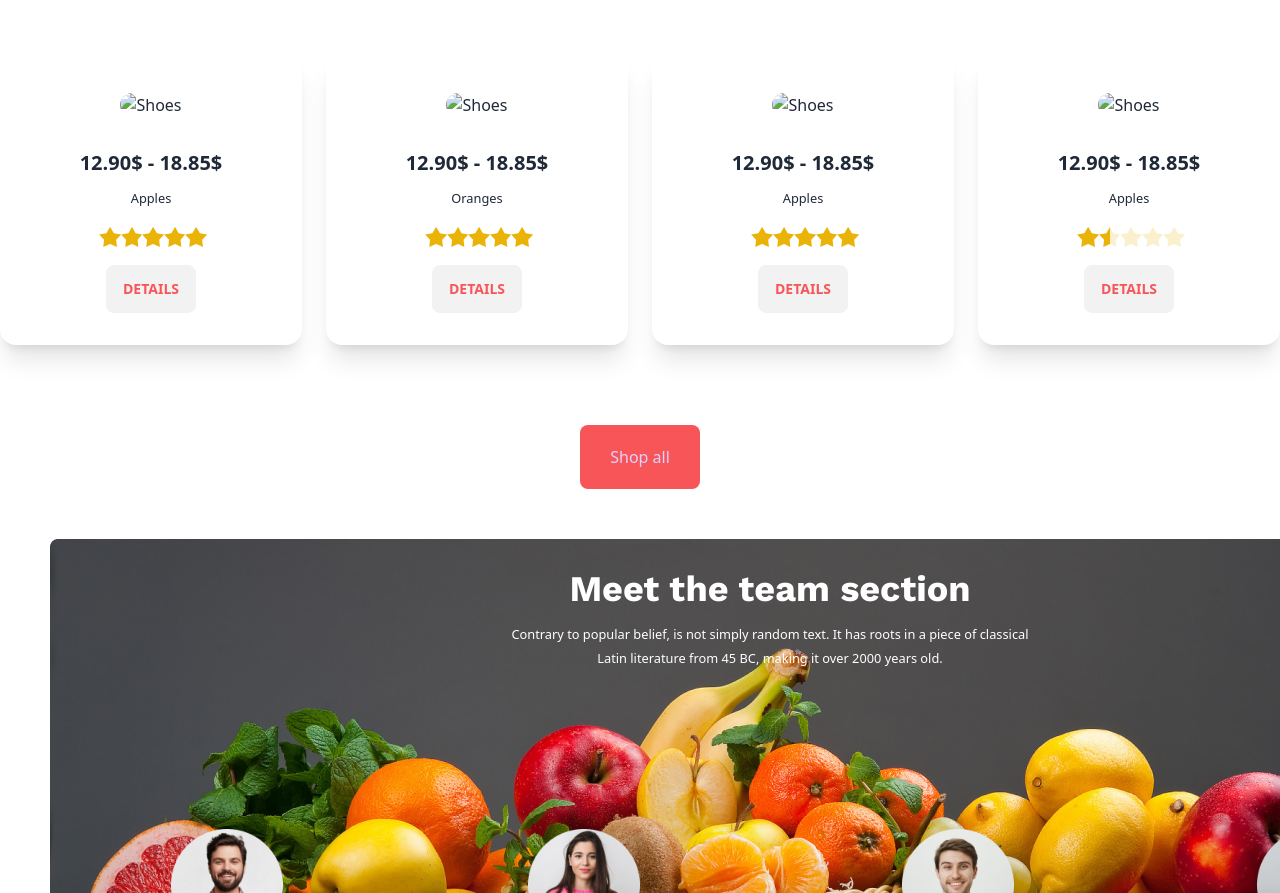
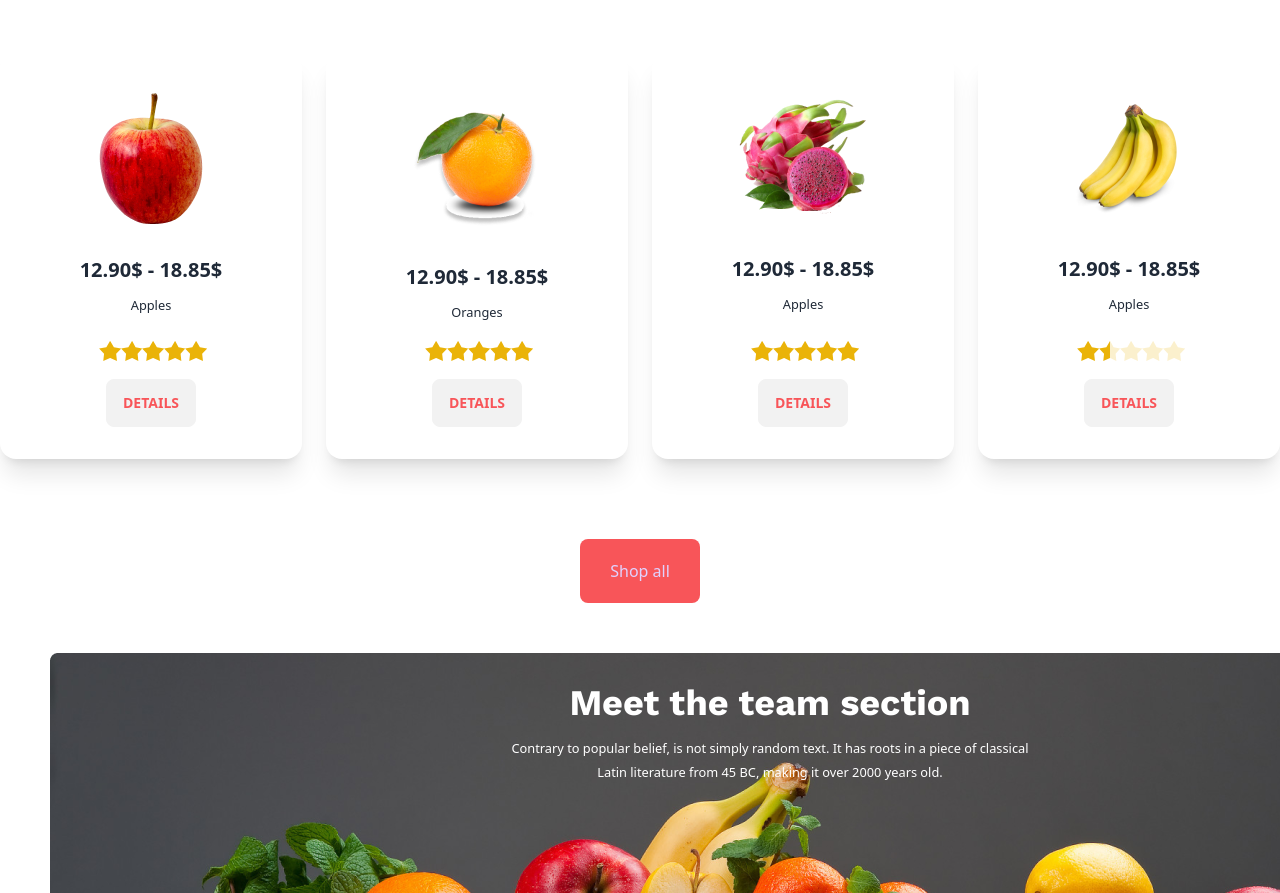
Before and after one commit to Rifat2003/assihnment-3, a plain HTML site: page index.html in a window 1280 px wide. Shown: the part 1001-1894 px from the top of the page. Drawn offline with nearby package versions, Linux system fonts and the light colour scheme; the site is published under a folder, as on GitHub Pages, so addresses that start at the root find nothing.

Commit message:
fixing bug

```diff
--- a/index.html
+++ b/index.html
@@ -186,7 +186,7 @@ background: #F85559;
       <section class="flex gap-6">
         <div class="card w-96 bg-base-100 shadow-xl">
           <figure class="px-10 pt-10">
-            <img src="/images/fruit6.png" alt="Shoes" class="rounded-xl" />
+            <img src="styles/images/fruit6.png" alt="Shoes" class="rounded-xl" />
           </figure>
           <div class="card-body items-center text-center">
             <h2 class="card-title">12.90$ - 18.85$</h2>
@@ -210,7 +210,7 @@ background: #F85559;
               <button class="btn text-[#F85559]" onclick="my_modal_2.showModal()">Details</button>
 <dialog id="my_modal_1" class="modal">
   <form method="dialog" class="modal-box">
-    <img class="ml-[170px]" src="images/fruit8.png" alt="">
+    <img class="ml-[170px]" src="styles/images/fruit8.png" alt="">
     <h3 class="font-bold text-lg">Red Dragon</h3>
     <p class="py-4"><small>Professional employees are there for you to pick the most <br> amazing and fresh fruits.</small></p>
     <div class="card-actions">
@@ -244,7 +244,7 @@ background: #F85559;
         <!-- card 2 -->
         <div class="card w-96 bg-base-100 shadow-xl">
           <figure class="px-10 pt-10">
-            <img src="/images/fruit7.png" alt="Shoes" class="rounded-xl" />
+            <img src="styles/images/fruit7.png" alt="Shoes" class="rounded-xl" />
           </figure>
           <div class="card-body items-center text-center">
             <h2 class="card-title">12.90$ - 18.85$</h2>
@@ -268,7 +268,7 @@ background: #F85559;
               <button class="btn text-[#F85559]" onclick="my_modal_2.showModal()">Details</button>
 <dialog id="my_modal_2" class="modal">
   <form method="dialog" class="modal-box">
-    <img class="ml-[170px]" src="images/fruit7.png" alt="">
+    <img class="ml-[170px]" src="styles/images/fruit7.png" alt="">
     <h3 class="font-bold text-lg">Orange</h3>
     <p class="py-4"><small>Professional employees are there for you to pick the most <br> amazing and fresh fruits.</small></p>
     <div class="card-actions">
@@ -302,7 +302,7 @@ background: #F85559;
         <!-- card-3 -->
         <div class="card w-96 bg-base-100 shadow-xl">
           <figure class="px-10 pt-10">
-            <img src="/images/fruit8.png" alt="Shoes" class="rounded-xl" />
+            <img src="styles/images/fruit8.png" alt="Shoes" class="rounded-xl" />
           </figure>
           <div class="card-body items-center text-center">
             <h2 class="card-title">12.90$ - 18.85$</h2>
@@ -326,7 +326,7 @@ background: #F85559;
               <button class="btn text-[#F85559]" onclick="my_modal_2.showModal()">Details</button>
 <dialog id="my_modal_3" class="modal">
   <form method="dialog" class="modal-box">
-    <img class="ml-[170px]" src="images/fruit9.png" alt="">
+    <img class="ml-[170px]" src="styles/images/fruit9.png" alt="">
     <h3 class="font-bold text-lg">Bananas</h3>
     <p class="py-4"><small>Professional employees are there for you to pick the most <br> amazing and fresh fruits.</small></p>
     <div class="card-actions">
@@ -360,7 +360,7 @@ background: #F85559;
         <!-- card-4 -->
         <div class="card w-96 bg-base-100 shadow-xl">
           <figure class="px-10 pt-10">
-            <img src="/images/fruit9.png" alt="Shoes" class="rounded-xl" />
+            <img src="styles/images/fruit9.png" alt="Shoes" class="rounded-xl" />
           </figure>
           <div class="card-body items-center text-center">
             <h2 class="card-title">12.90$ - 18.85$</h2>
@@ -384,7 +384,7 @@ background: #F85559;
               <button class="btn text-[#F85559]" onclick="my_modal_2.showModal()">Details</button>
 <dialog id="my_modal_4" class="modal">
   <form method="dialog" class="modal-box">
-    <img class="ml-[170px]" src="images/fruit6.png" alt="">
+    <img class="ml-[170px]" src="styles/images/fruit6.png" alt="">
     <h3 class="font-bold text-lg">Apples</h3>
     <p class="py-4"><small>Professional employees are there for you to pick the most <br> amazing and fresh fruits.</small></p>
     <div class="card-actions">
```
